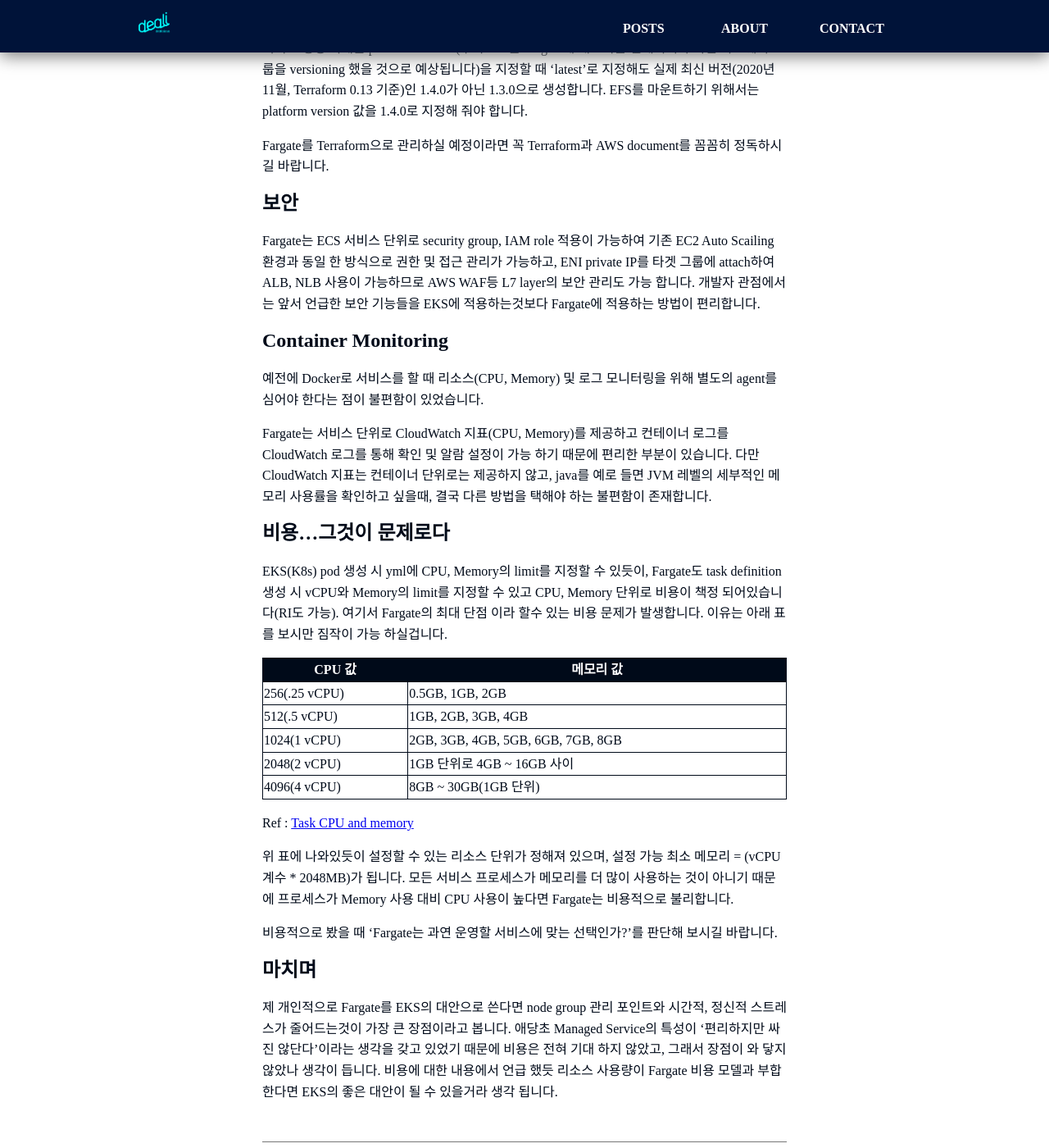
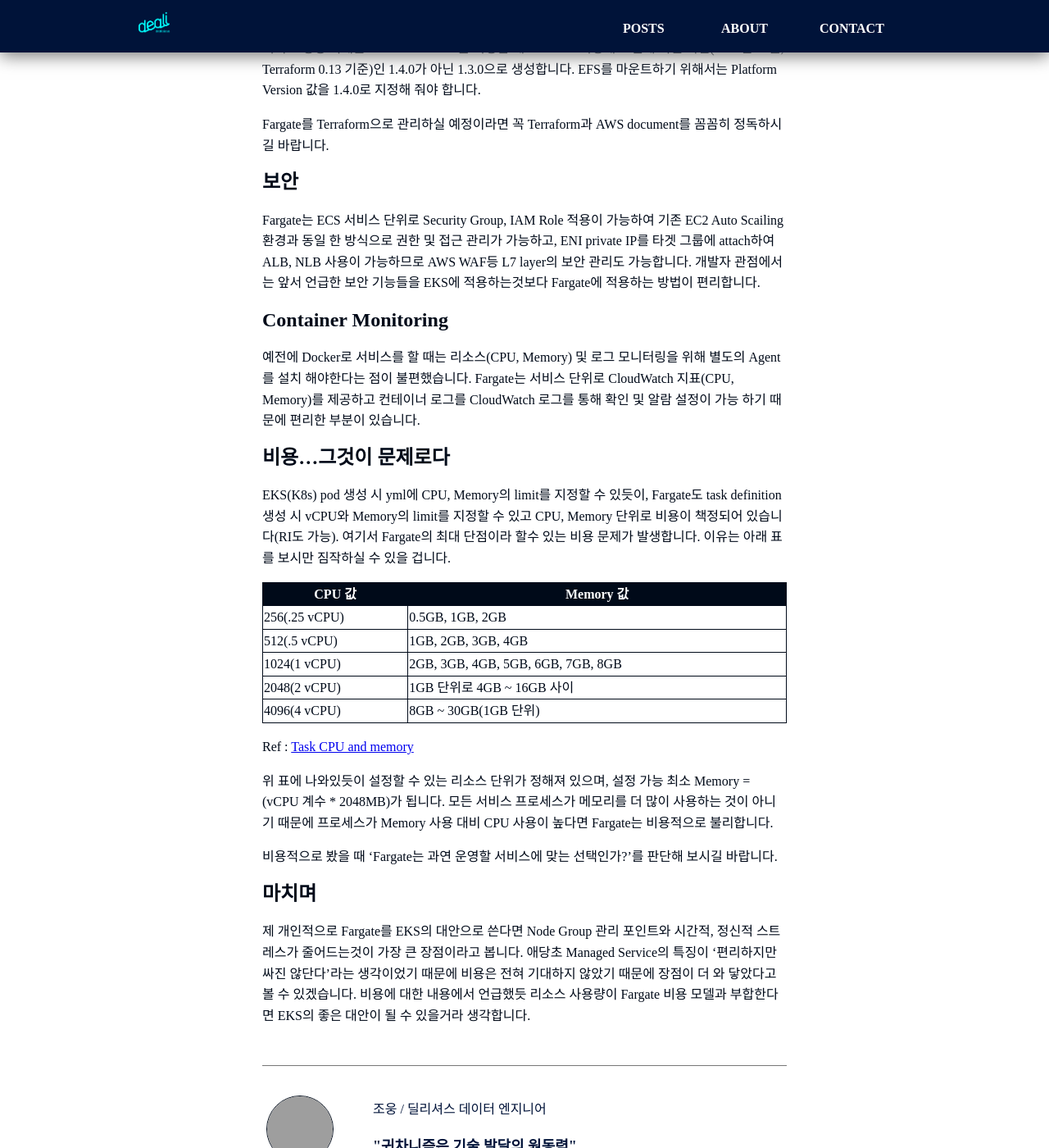
Before and after one commit to dealicious-inc/dealicious-inc.github.io, a Jekyll site: the page built from _posts/2020-12-24-airflow-with-fargate.md, in a window 1280 px wide and 1400 px high, scrolled down 4429 px. Shown: the whole window at 82% size. Built offline with Jekyll 4.4.1, drawn with Linux system fonts in a browser that asks for light colours; some of the changed text lies outside the part shown; grey boxes are pictures that could not be loaded.

Commit message:
Update 2020-12-24-airflow-with-fargate.md
2차 수정

````diff
--- a/_posts/2020-12-24-airflow-with-fargate.md
+++ b/_posts/2020-12-24-airflow-with-fargate.md
@@ -14,13 +14,14 @@
 
 1. Failover
 
-    Airflow는 필수적 기능이 크게 3가지(web, scheduler, work)가 있고 각각 HA 구성이 가능한 구조이나, 이를 Beanstalk으로 운영하기에는 각각을 Beanstalk(또는 EC2)으로 나눠야하고, 배포 과정의 불편함을 3배로 경험하게 됩니다.
+    Airflow는 필수적 기능이 크게 3가지(Web, Scheduler, Work)가 있고 각각 HA 구성이 가능한 구조이나, 이를 Beanstalk으로 운영하려면 각각을 Beanstalk(또는 EC2)으로 나눠야 하므로, 배포 과정의 불편함을 3배로 경험하게 됩니다.
 
 이러한 불편함으로 `AWS Fargate 학습` + `Airflow 구조 개선` 2가지를 목표로 하여 진행하게 되었습니다.
 
 
+
 ## Fargate 도입 전 고려 사항
-Fargate 사용 하기 위해서는 아래 내용에 대한 이해도가 필요합니다.
+Fargate 사용 하기 위해서는 아래 내용에 대한 이해가 필요합니다.
 
 - Docker
 - Amazon ECS
@@ -31,9 +32,11 @@
 - Terraform (optional)
 
 저는 모두 Terraform을 통해 생성 하였는데, 구축 하면서 느낀 점은 '약간의 진입 장벽이 있다'는 것이었습니다.
-Terraform은 옵션이지만 나머지 내용에 대해서는 숙지된 상태에서 진행하는것을 권합니다.
+Terraform은 옵션이지만 나머지 내용에 대해서는 숙지된 상태에서 진행하기를 권합니다.
 
 그리고 비용 측면에서 봤을 때, 리소스(CPU, Memory)를 꼼꼼하게 관리하지 않으면 EC2로 구축한 경우와 비용차이가 크지 않습니다. 만약 누군가 Fargate가 비용 측면에서 장점이 있다고 한다면 당장 절교 하시기 바랍니다.
+
+
 
 ## Fargate란?
 AWS는 이미 ECS라는 Docker 환경 기반 서비스를 출시한 바 있습니다.
@@ -43,7 +46,9 @@
 
 ![Technical Architecture](/assets/image/posts/2020-12-24-fargate-01.png)
 
-위에 언급한 것 처럼 Fargate로 실제 Docker 컨테이너는 AWS 리소스 안에서 동작하도록 되어있고, user가 만든 VPC의 ENI에 연결 되어 접근할 수 있는 구조입니다. 생성된 컨테이너에 대해 로드밸런싱이 가능하도록 Fargate에서 컨테이너를 생성할 때 생성된 ENI의 private IP를 특정 target group에 등록하는 기능이 포함 되어있습니다.
+위에 언급한 것처럼 실제 Docker 컨테이너는 Fargate로 AWS 리소스 안에서 동작하도록 되어있고, user가 만든 VPC의 ENI에 연결 되어 접근할 수 있는 구조입니다. 생성된 컨테이너에 대해 로드밸런싱이 가능하도록 Fargate에서 컨테이너를 생성할 때 생성된 ENI의 private IP를 특정 target group에 등록하는 기능이 포함 되어있습니다.
+
+
 
 ## Fargate를 이용한 Airflow 구축
 
@@ -51,28 +56,32 @@
 
 ![Airflow Service Architecture](/assets/image/posts/2020-12-24-fargate-02.png)
 
-웹 UI를 제공하는 웹서버와 flower만 ALB를 통해 접근 할 수 있도록 하였습니다. 여기서 한가지 문제가 발생 하였는데, 서두에 언급 했던 배포 문제입니다.
+Web UI를 제공하는 Web Server와 flower만 ALB를 통해 접근 할 수 있도록 하였습니다. 여기서 한 가지 문제가 발생 하였는데, 서두에 언급 했던 배포 문제입니다.
+
+
 
 ## Git-sync (Sidecar Pattern)
 
-구성도를 집중해서 보셨다면 EFS가 포함 되어있는것을 확인 하셨을거라 생각합니다. EFS가 있는 이유는 이번에 설명 드릴 Sidecar Pattern을 사용하기 위해서였습니다.
+구성도를 집중해서 보셨다면 EFS가 포함 되어있는것을 확인하셨을거라 생각합니다. EFS가 있는 이유는 이번에 설명 드릴 Sidecar Pattern을 사용하기 위해서였습니다.
 
 Sidecar Pattern을 사용하게 된 이유는
 
 1. 패치 때마다 DAG 소스 파일을 컨테이너 이미지에 밀어 넣기 위해 Dockerfile을 빌드하는 과정을 피하고
 1. Airflow의 DAG 소스를 모든 Airflow 컨테이너에 일관되게 반영하기 위해
 
-...적용하게 되었습니다. 쉽게 말해 DAG 소스 배포 때 손이 덜가게 하고 싶었습니다.
+적용하게 되었습니다. 쉽게 말해 DAG 소스 배포 때 손이 덜 가게 하고 싶었습니다.
 
 ![Git-sync Sidecar Pattern 구성도](/assets/image/posts/2020-12-24-fargate-03.png)
 
-위 처럼 Airflow DAGs 및 Task 파일이 있는 git repository에 계속 git pull을 시도 하는 컨테이너를 두고 해당 컨테이너에 EFS 볼륨을 마운트합니다. 해당 볼륨은 각 Airflow 컨테이너의 DAGs 디렉토리에 마운트해 두면 user가 git push를 하고 10초 이내 git-sync 컨테이너에서 git pull이 되는 순간 모든 컨테이너가 업데이트 된 소스를 보게 됩니다.
+위 처럼 Airflow DAGs 및 Task 파일이 있는 Git Repository에 계속 Pull을 시도하는 컨테이너를 두고 해당 컨테이너에 EFS 볼륨을 마운트합니다. 해당 볼륨을 각 Airflow 컨테이너의 DAGs 디렉토리에 마운트해 두면, user가 Push를 하고 10초 이내 Git-sync 컨테이너에서 Pull이 되는 순간 모든 컨테이너가 업데이트 된 소스를 보게 됩니다.
 
-참고로 이 기능은 Airflow를 K8s 환경에서 사용할 경우 옵션으로 제공하는 기능이긴 합니다만, git-sync하는 스크립트가 복잡하진 않아서 직접 작성하여 Docker Entrypoint로 등록하였습니다.
+참고로 이 기능은 Airflow를 K8s 환경에서 사용할 경우 옵션으로 제공하는 기능이긴 합니다만, Git-sync 스크립트가 복잡하진 않아서 직접 작성하여 Docker Entrypoint로 등록하였습니다.
+
+
 
 ## Terraform을 써서 편했나?
 
-제가 생각하는 Terraform의 장점은 모듈화를 잘 해두면 dev, qa, stage, prod 환경 모두 코드를 복붙(?)하여 일관되게 관리할 수 있다는 것입니다. 하지만 편리함 뒤에는 단점도 존재했는데, ECS는 생성 할 때 모든 설정 값들을 task definition json에 선언 하면 되지만, Terraform에서는 코드에 몇몇 값들을 required value로 선언해야 한다는 점이었습니다. 대표적인 예가 cpu, memory limit 값이었습니다.
+제가 생각하는 Terraform의 장점은 module화를 잘 해두면 dev, qa, stage, prod 환경 모두 코드를 복붙(?)하여 일관되게 관리할 수 있다는 것입니다. 하지만 편리함 뒤에는 단점도 있었는데, ECS를 생성할 때는 모든 설정 값들을 task definition json에 선언하면 되지만, Terraform에서는 코드에 몇몇 값들을 필수적으로 선언해야 한다는 점이었습니다. 대표적인 예가 CPU, Memory limit 값이었습니다.
 
 ```
 module "task_def_airflow_webserver" {
@@ -91,25 +100,29 @@
 
 처음에 그냥 ECS를 설정하듯, 모든 설정들을 task definition json에 넣어두고 json파일만 넘겨서 task definition 생성을 시도하다 원인을 찾기 못해 시간을 허비 해버렸습니다.
 
-서비스 생성 시에는 platform version(추측으로는 Fargate에 배포되는 컨테이너가 속한 하드웨어 그룹을 versioning 했을 것으로 예상됩니다)을 지정할 때 'latest'로 지정해도 실제 최신 버전(2020년 11월, Terraform 0.13 기준)인 1.4.0가 아닌 1.3.0으로 생성합니다. EFS를 마운트하기 위해서는 platform version 값을 1.4.0로 지정해 줘야 합니다.
+서비스 생성 시에는 Platform Version을 지정할 때 'latest'로 지정해도 실제 최신 버전(2020년 11월, Terraform 0.13 기준)인 1.4.0가 아닌 1.3.0으로 생성합니다. EFS를 마운트하기 위해서는 Platform Version 값을 1.4.0로 지정해 줘야 합니다.
 
-Fargate를 Terraform으로 관리하실 예정이라면 꼭 Terraform과 AWS document를  꼼꼼히 정독하시길 바랍니다.
+Fargate를 Terraform으로 관리하실 예정이라면 꼭 Terraform과 AWS document를 꼼꼼히 정독하시길 바랍니다.
+
+
 
 ## 보안
 
-Fargate는 ECS 서비스 단위로 security group, IAM role 적용이 가능하여 기존 EC2 Auto Scailing 환경과 동일 한 방식으로 권한 및 접근 관리가 가능하고, ENI private IP를 타겟 그룹에 attach하여 ALB, NLB 사용이 가능하므로 AWS WAF등 L7 layer의 보안 관리도 가능 합니다. 개발자 관점에서는 앞서 언급한 보안 기능들을 EKS에 적용하는것보다 Fargate에 적용하는 방법이 편리합니다.
+Fargate는 ECS 서비스 단위로 Security Group, IAM Role 적용이 가능하여 기존 EC2 Auto Scailing 환경과 동일 한 방식으로 권한 및 접근 관리가 가능하고, ENI private IP를 타겟 그룹에 attach하여 ALB, NLB 사용이 가능하므로 AWS WAF등 L7 layer의 보안 관리도 가능합니다. 개발자 관점에서는 앞서 언급한 보안 기능들을 EKS에 적용하는것보다 Fargate에 적용하는 방법이 편리합니다.
+
+
 
 ## Container Monitoring
 
-예전에 Docker로 서비스를 할 때 리소스(CPU, Memory) 및 로그 모니터링을 위해 별도의 agent를 심어야 한다는  점이 불편함이 있었습니다.
+예전에 Docker로 서비스를 할 때는 리소스(CPU, Memory) 및 로그 모니터링을 위해 별도의 Agent를 설치 해야한다는 점이 불편했습니다. Fargate는 서비스 단위로 CloudWatch 지표(CPU, Memory)를 제공하고 컨테이너 로그를 CloudWatch 로그를 통해 확인 및 알람 설정이 가능 하기 때문에 편리한 부분이 있습니다.
 
-Fargate는 서비스 단위로 CloudWatch 지표(CPU, Memory)를 제공하고 컨테이너 로그를 CloudWatch 로그를 통해 확인 및 알람 설정이 가능 하기 때문에 편리한 부분이 있습니다. 다만 CloudWatch 지표는 컨테이너 단위로는 제공하지 않고, java를 예로 들면 JVM 레벨의 세부적인 메모리 사용률을 확인하고 싶을때, 결국 다른 방법을 택해야 하는 불편함이 존재합니다.
+
 
 ## 비용...그것이 문제로다
 
-EKS(K8s) pod 생성 시 yml에 CPU, Memory의 limit를 지정할 수 있듯이, Fargate도 task definition 생성 시 vCPU와 Memory의 limit를 지정할 수 있고 CPU, Memory 단위로 비용이 책정 되어있습니다(RI도 가능). 여기서 Fargate의 최대 단점 이라 할수 있는 비용 문제가 발생합니다. 이유는 아래 표를 보시만 짐작이 가능 하실겁니다.
+EKS(K8s) pod 생성 시 yml에 CPU, Memory의 limit를 지정할 수 있듯이, Fargate도 task definition 생성 시 vCPU와 Memory의 limit를 지정할 수 있고 CPU, Memory 단위로 비용이 책정되어 있습니다(RI도 가능). 여기서 Fargate의 최대 단점이라 할수 있는 비용 문제가 발생합니다. 이유는 아래 표를 보시만 짐작하실 수 있을 겁니다.
 
-| CPU 값 | 메모리 값 |
+| CPU 값 | Memory 값 |
 |---|---|
 | 256(.25 vCPU) | 0.5GB, 1GB, 2GB |
 | 512(.5 vCPU) | 1GB, 2GB, 3GB, 4GB |
@@ -117,12 +130,14 @@
 | 2048(2 vCPU) | 1GB 단위로 4GB ~ 16GB 사이 |
 | 4096(4 vCPU) | 8GB ~ 30GB(1GB 단위) |
 
-Ref : [Task CPU and memory](https://docs.aws.amazon.com/ko_kr/AmazonECS/latest/developerguide/AWS_Fargate.html)
+Ref : [Task CPU and memory](https://docs.aws.amazon.com/ko_kr/AmazonECS/latest/developerguide/AWS_Fargate.html){:target="_blank"}
 
-위 표에 나와있듯이 설정할 수 있는 리소스 단위가 정해져 있으며, 설정 가능 최소 메모리 = (vCPU 계수 * 2048MB)가 됩니다. 모든 서비스 프로세스가 메모리를 더 많이 사용하는 것이 아니기 때문에 프로세스가 Memory 사용 대비 CPU 사용이 높다면 Fargate는 비용적으로 불리합니다.
+위 표에 나와있듯이 설정할 수 있는 리소스 단위가 정해져 있으며, 설정 가능 최소 Memory = (vCPU 계수 * 2048MB)가 됩니다. 모든 서비스 프로세스가 메모리를 더 많이 사용하는 것이 아니기 때문에 프로세스가 Memory 사용 대비 CPU 사용이 높다면 Fargate는 비용적으로 불리합니다.
 
 비용적으로 봤을 때 'Fargate는 과연 운영할 서비스에 맞는 선택인가?'를 판단해 보시길 바랍니다.
 
+
+
 ## 마치며
 
-제 개인적으로 Fargate를 EKS의 대안으로 쓴다면 node group 관리 포인트와 시간적, 정신적 스트레스가 줄어드는것이 가장 큰 장점이라고 봅니다. 애당초 Managed Service의 특성이 '편리하지만 싸진 않단다'이라는 생각을 갖고 있었기 때문에 비용은 전혀 기대 하지 않았고, 그래서 장점이 와 닿지 않았나 생각이 듭니다. 비용에 대한 내용에서 언급 했듯 리소스 사용량이 Fargate 비용 모델과 부합한다면 EKS의 좋은 대안이 될 수 있을거라 생각 됩니다.
+제 개인적으로 Fargate를 EKS의 대안으로 쓴다면 Node Group 관리 포인트와 시간적, 정신적 스트레스가 줄어드는것이 가장 큰 장점이라고 봅니다. 애당초 Managed Service의 특징이 '편리하지만 싸진 않단다'라는 생각이었기 때문에 비용은 전혀 기대하지 않았기 때문에 장점이 더 와 닿았다고 볼 수 있겠습니다. 비용에 대한 내용에서 언급했듯 리소스 사용량이 Fargate 비용 모델과 부합한다면 EKS의 좋은 대안이 될 수 있을거라 생각합니다.
````
